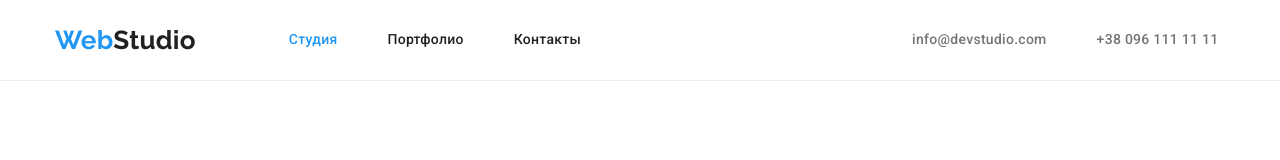
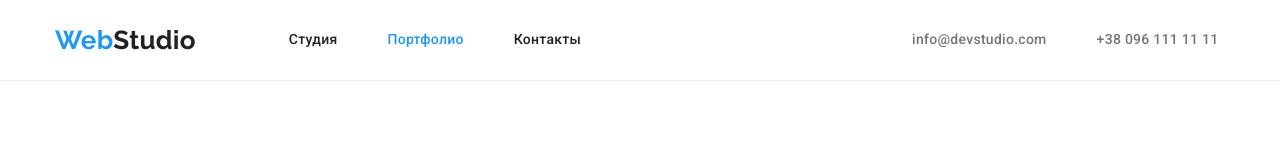
Before and after one commit to nastiglugan/goit-markup-hw-03, a plain HTML site: page portfolio.html in a window 1280 px wide. Shown: the top 160 px of the page. Drawn offline with nearby package versions, Linux system fonts and the light colour scheme.

Commit message:
Update portfolio.html

```diff
--- a/portfolio.html
+++ b/portfolio.html
@@ -28,10 +28,10 @@
         <nav class="header-nav">
           <ul class="header-list list">
             <li class="header-item">
-              <a href="./index.html" class="header-link link active current">Студия</a>
+              <a href="./index.html" class="header-link link active">Студия</a>
             </li>
             <li class="header-item">
-              <a href="./portfolio.html" class="header-link link active">Портфолио</a>
+              <a href="./portfolio.html" class="header-link link active current">Портфолио</a>
             </li>
             <li class="header-item">
               <a href="#contacts" class="header-link link active">Контакты</a>
```
